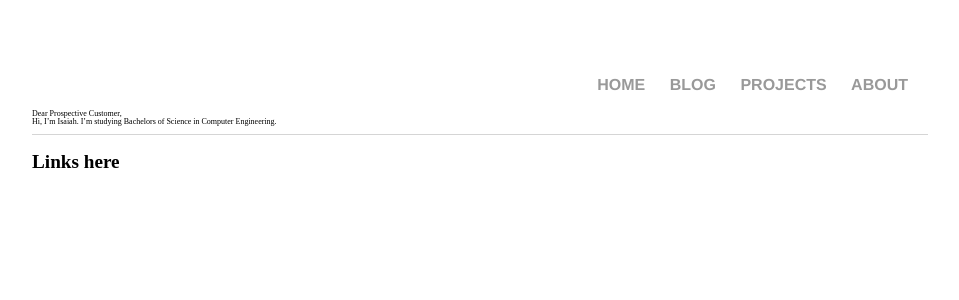
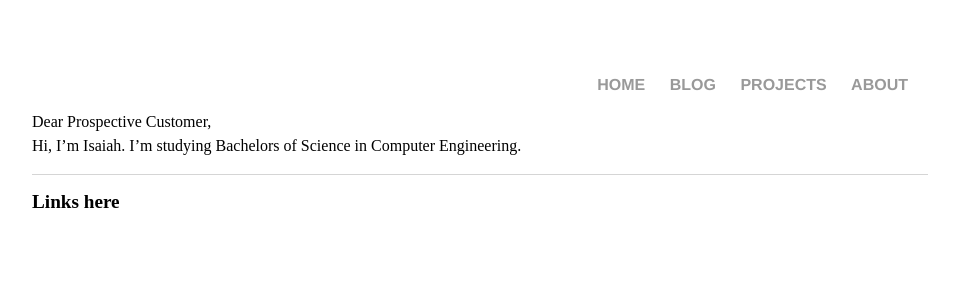
Before and after one commit to IGHarrison/igharrison.github.io, a Jekyll site: the page built from about/index.html, in a window 1280 px wide. Shown: the top 300 px of the page, without its empty margins (160-1119 px from the left). Built offline with Jekyll 4.4.1, drawn with Linux system fonts in a browser that asks for light colours.

Commit message:
Update main.css

```diff
--- a/css/main.css
+++ b/css/main.css
@@ -59,7 +59,7 @@ ul.posts li {
 }
 
 #about p {
-  font-size: 0.5em;
+  font-size: 1em;
   color: black;
-  line-height: 1em;
+  line-height: 1.5em;
 }
```
